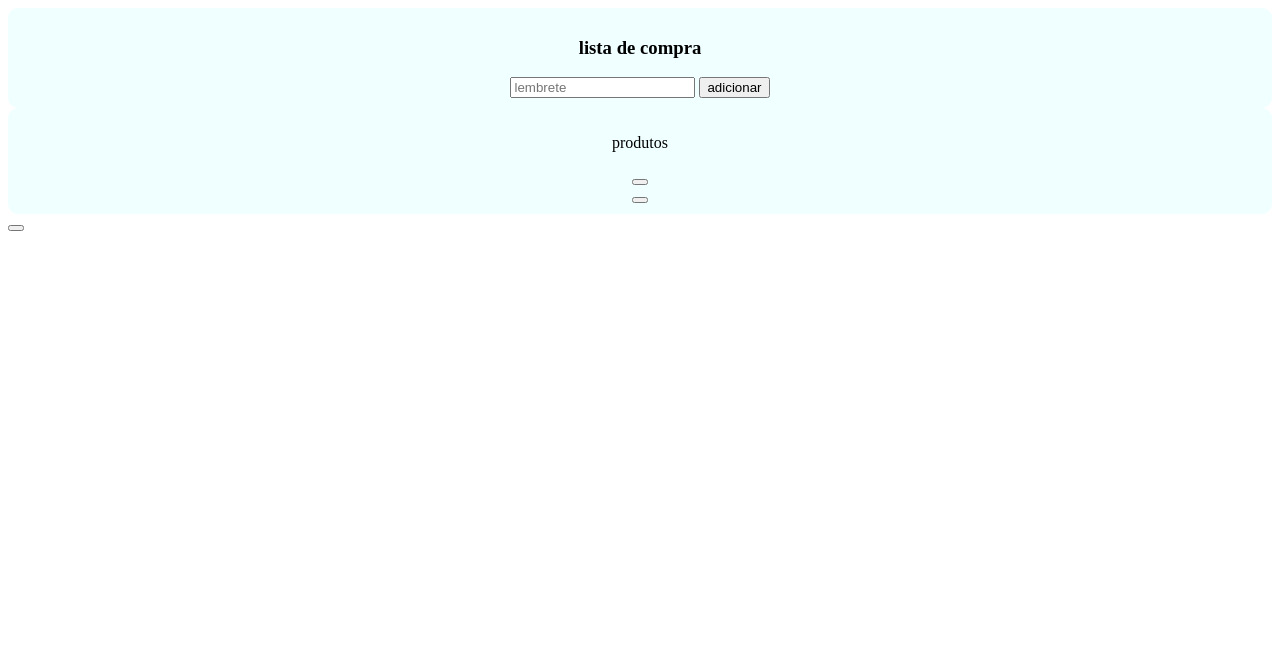
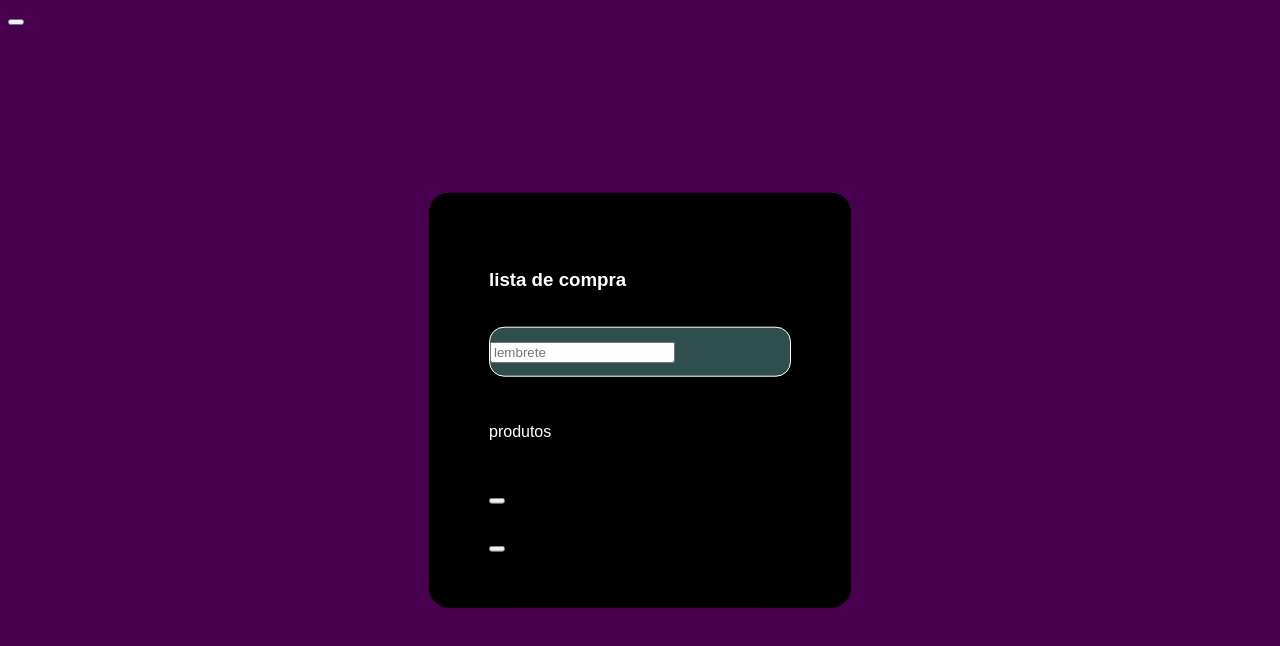
Before and after one commit to Marcos-antio-silva/estudo_front, a plain HTML site: page exe.js/ex1.html in a window 1280 px wide. Drawn offline with Linux system fonts and the light colour scheme.

Commit message:
16:37 segunda

```diff
--- a/exe.js/ex1.css
+++ b/exe.js/ex1.css
@@ -1,15 +1,55 @@
-.lista-container{
-    text-align: center;
+body {
+    font-family: arial;
+    background-color: #47004d;
+}
+.centro{
+    position:absolute;
+    background-color: black;
+    top : 50%;
+    left : 50%;
+    transform: translate(-50%, -50%);
+    padding: 40px 60px;
+    border-radius: 20px;
+    color: white;
+    line-height: 3;
+}
+.controlador{
+    background-color:#2F4F4F;
+    border:solid 1px;
+    border-radius:15px;
+    width:300px;
+    }
+/* input#barra {
+    background:#EEE;
+    width:260px;
+    margin:0 auto;
+    padding:10px;
+} */
+.btn {
+    float:left;
+    background-color:transparent;
+    padding-left:5px;
+    font-style:italic;
+    font-size:18px;
+    border:none;
+    height:32px;
+    width:260px;
+}
+    /* #btnBusca:hover {
+    background:#99cccc;
+    } */
+
+/* input{
+    padding: 10px;
+    border: none;
+    outline: none;
+    font-size: medium;
+} */
+/* button{
+    padding: 10px;
+    width: 100%;
     background-color:azure;
-    padding: 10px;
     border-radius: 10px;
-    size: 200px;
-}
-.gf{
-
-    text-align: center;
-    background-color:azure;
-    padding: 10px;
-    border-radius: 10px;
-
-}
+    border: none;
+    outline: none;
+} */
--- a/exe.js/ex1.html
+++ b/exe.js/ex1.html
@@ -12,7 +12,7 @@
         <p class="alerta"></p>
         <h3>lista de compra</h3>
         <div class="controlador">
-            <input type="text" id="lista" placeholder="lembrete">
+            <input type="text" id="barra" placeholder="lembrete">
             <button type="submit" class="btn">
             adicionar
             </button>
```
